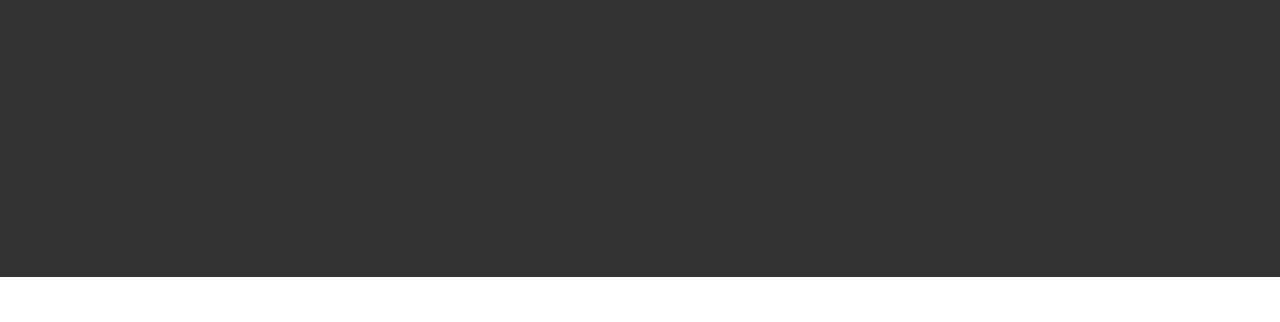
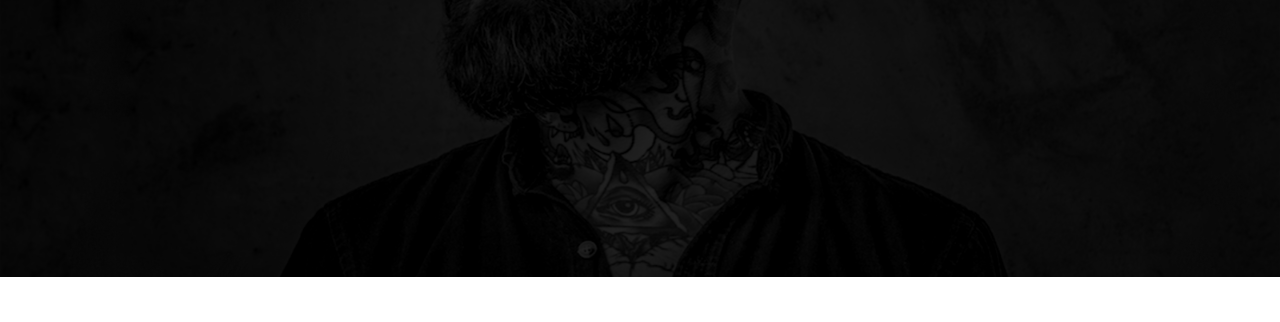
Before and after one commit to LindaMoussa/Fokir, a plain HTML site: page index.html in a window 1280 px wide. Shown: the part 323-645 px from the top of the page. Drawn offline with Linux system fonts and the light colour scheme.

Commit message:
third commit

```diff
--- a/css/style.css
+++ b/css/style.css
@@ -10,7 +10,7 @@
     clear: both;
 }
 .section1{
-    background-image: url(img/slider/slider-01.jpg);
+    background-image: url(../img/slider/slider-01.jpg);
     background-size: 100% 100%;
     height: 600px;
     position: relative;
```
